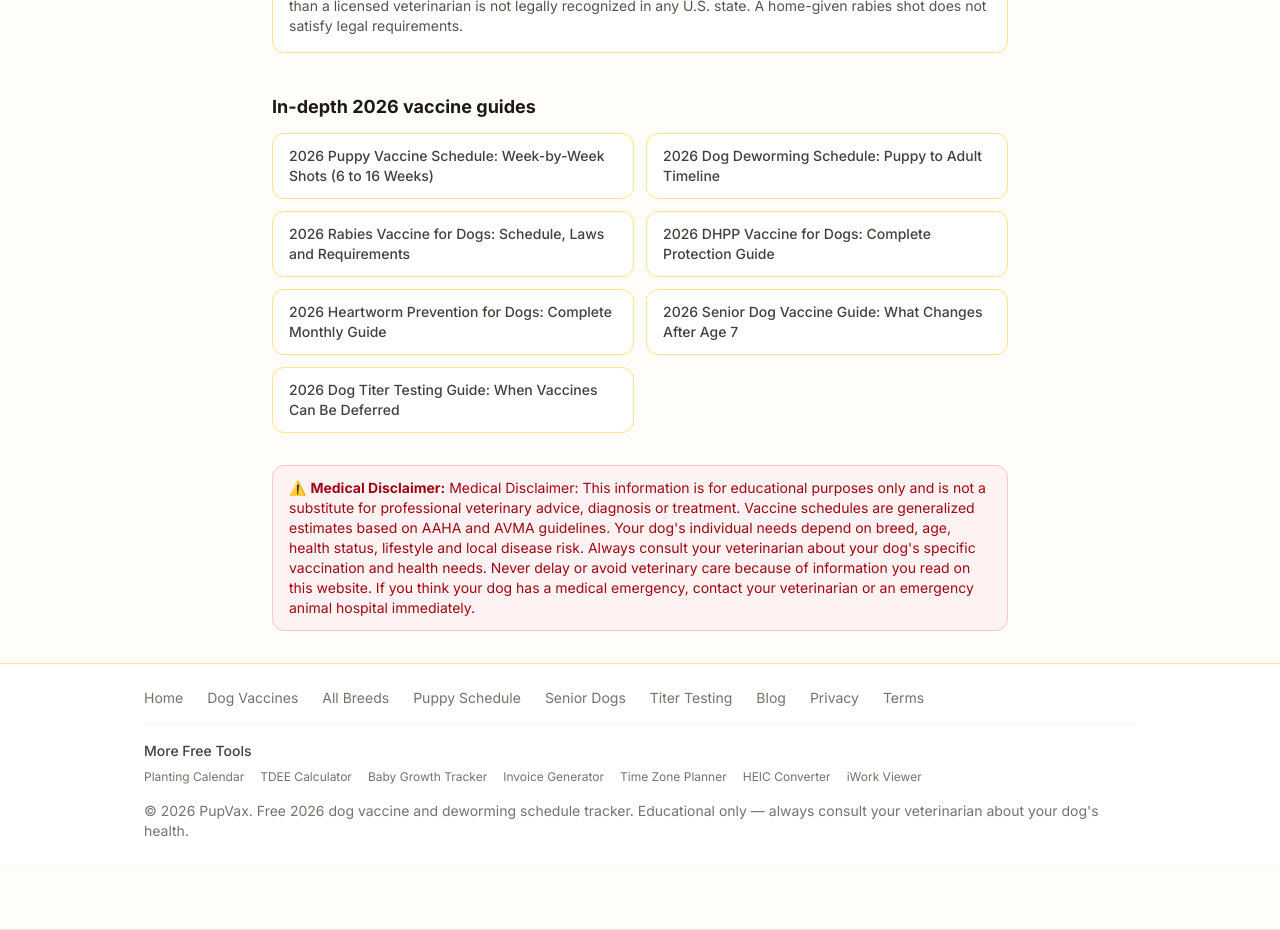
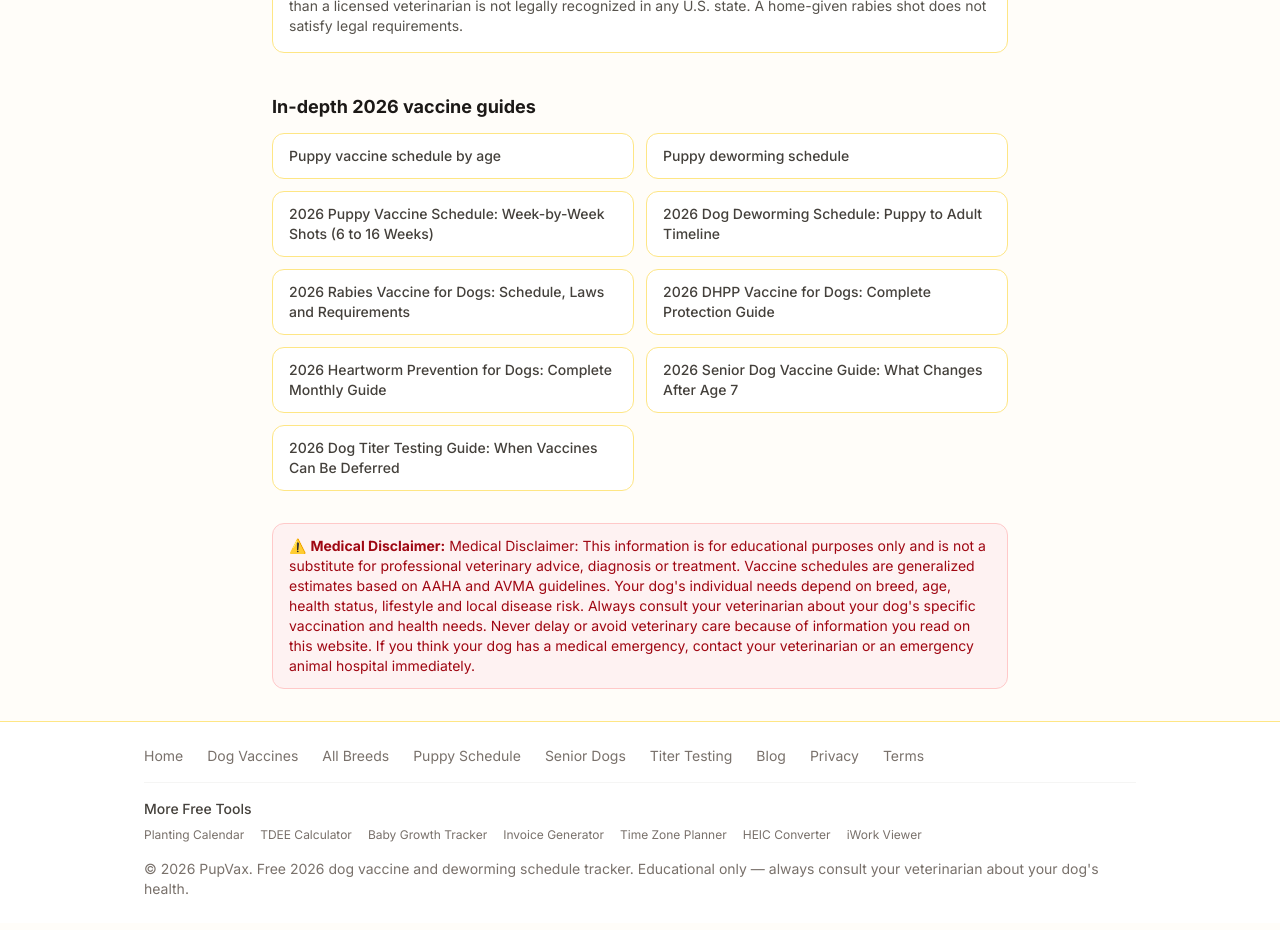
Before and after one commit to Gavin1901/pupvax, a Next.js app: page /dog-vaccines in a window 1280 px wide. Shown: the part 2820-3750 px from the top of the page. Built offline with nearby package versions, Linux system fonts and the light colour scheme.

Commit message:
Add hub links to new puppy guides

```diff
--- a/src/app/dog-vaccines/page.tsx
+++ b/src/app/dog-vaccines/page.tsx
@@ -146,6 +146,12 @@ export default function DogVaccines() {
         <section className="mt-10">
           <h2 className="text-lg font-bold text-stone-900">In-depth 2026 vaccine guides</h2>
           <div className="mt-3 grid gap-3 sm:grid-cols-2">
+            <Link href="/puppy-vaccine-schedule-by-age/" className="rounded-xl border border-amber-200 bg-white px-4 py-3 text-sm font-medium text-stone-700 hover:border-amber-400 hover:text-amber-700">
+              Puppy vaccine schedule by age
+            </Link>
+            <Link href="/puppy-deworming-schedule/" className="rounded-xl border border-amber-200 bg-white px-4 py-3 text-sm font-medium text-stone-700 hover:border-amber-400 hover:text-amber-700">
+              Puppy deworming schedule
+            </Link>
             {TOPICS.map((t) => (
               <Link key={t.slug} href={`/${t.slug}`} className="rounded-xl border border-amber-200 bg-white px-4 py-3 text-sm font-medium text-stone-700 hover:border-amber-400 hover:text-amber-700">
                 {t.title}
```
